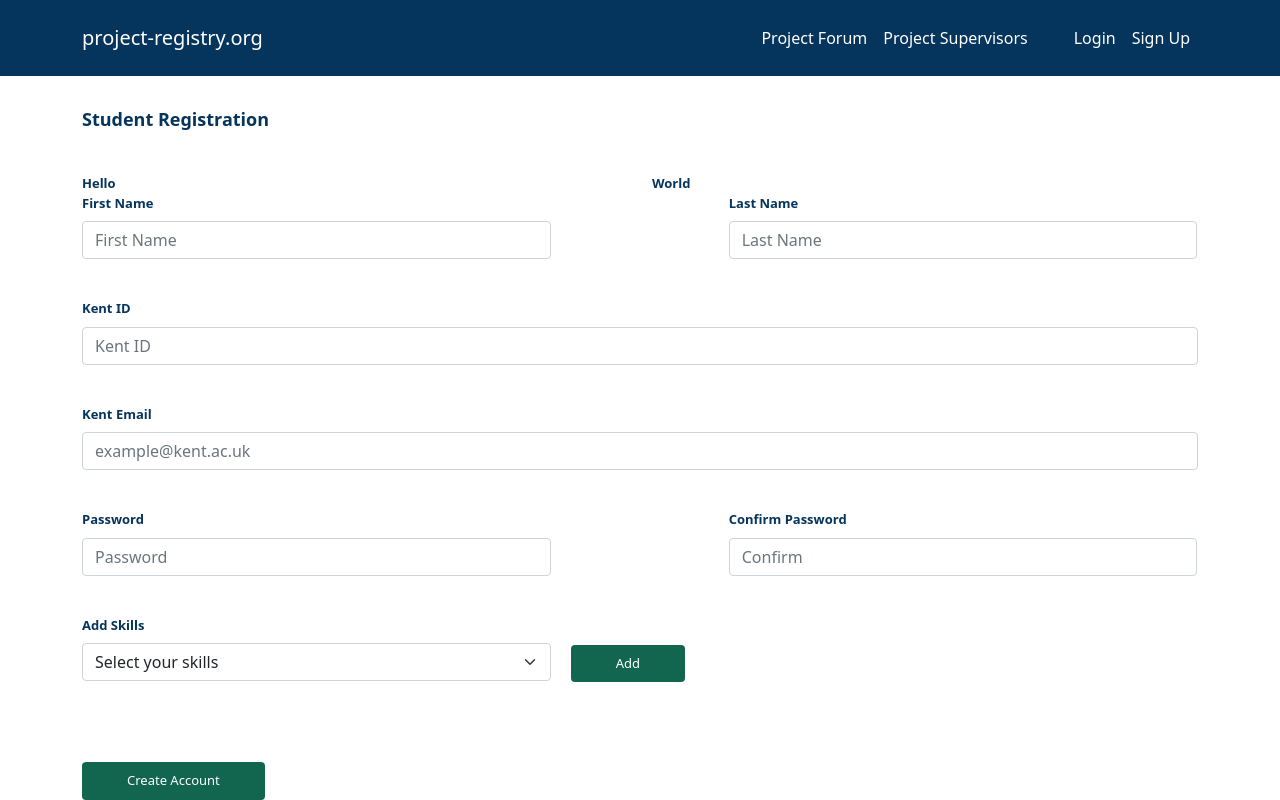
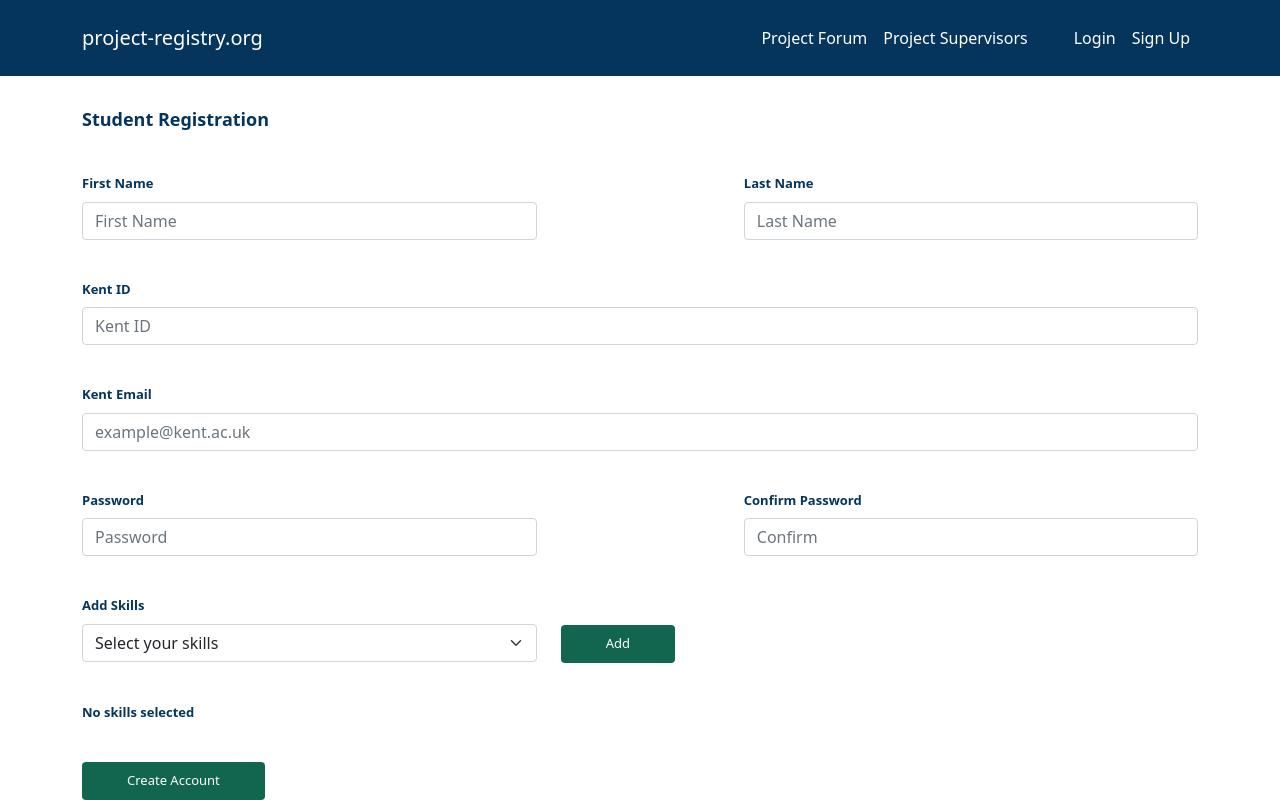
Before and after one commit to Appromode/front-end, a Next.js app: page /sign-up-form in a window 1280 px wide. Built offline with nearby package versions, Linux system fonts and the light colour scheme.

Commit message:
Removed default styles and used rows and columns

```diff
--- a/components/Forms/Reg-Form/index.tsx
+++ b/components/Forms/Reg-Form/index.tsx
@@ -17,7 +17,6 @@ const Index1:FC = () => {
   const [skillslist, setSkills] = useState([]); // skills list.map
   const skillref = React.createRef();
   const [tableisOccupied, setTable] = useState(false);
-  const [pickedSkill, setSkill] = useState('No skill selected');
 
   const AddSkill = () => (
     <div>
@@ -29,37 +28,32 @@ const Index1:FC = () => {
     </div>
   );
 
-  const render = () => (
-    !skillslist.length
-    ?
-    skillslist.map((skill) => (
-      <div>{skill}</div>
-    )) : <div>No skills selected</div>
+  const TagsOccupied = (
+    <div>
+      <div>Skills Selected</div>
+      <div className={styles.formspacer1} />
+      <AddSkill />
+    </div>
+  );
+
+  const TagsEmpty = (
+    <div>No skills selected</div>
   );
 
   const Skills = () => {
-    const TableOccupied = (
-      <div>
-        <div>Skills Selected</div>
-        <div className={styles.formspacer1} />
-        <AddSkill />
-      </div>
-    );
-
     if (tableisOccupied) {
-      return TableOccupied;
+      return TagsOccupied;
     }
-    return null;
+    return TagsEmpty;
   };
 
-  const SkillSelected = () => {
+  const DisplaySkills = () => {
     if (skillref.current.value !== 'Select your skills') {
       setSkills((currentSkills) => [...currentSkills, skillref.current.value]);
-      setSkill(skillref.current.value);
       setTable(true);
-      return (<Skills />);
+      return TagsOccupied;
     }
-    return null;
+    return TagsEmpty;
   };
 
   return (
@@ -80,30 +74,21 @@ const Index1:FC = () => {
         }}
       >
         <div className={styles.textbox}>
-          <Row>
-            <Col lg={6}>
-              Hello
-            </Col>
-            <Col lg={6}>
-              World
-            </Col>
-          </Row>
           <Form>
-            <div className="d-flex">
-              <div className={styles.lefttext}>
+            <Row>
+              <Col className={styles.lefttext} lg={6}>
                 <FormGroup>
                   <FormLabel>First Name</FormLabel>
                   <FormControl id="firstname" type="text" placeholder="First Name" />
                 </FormGroup>
-              </div>
-              <div className={styles.formspacer2} />
-              <div className={styles.righttext}>
+              </Col>
+              <Col className={styles.righttext} lg={6}>
                 <FormGroup>
                   <FormLabel>Last Name</FormLabel>
                   <FormControl id="lastname" type="text" placeholder="Last Name" />
                 </FormGroup>
-              </div>
-            </div>
+              </Col>
+            </Row>
             <div className={styles.formspacer1} />
             <FormGroup>
               <FormLabel>Kent ID</FormLabel>
@@ -115,24 +100,23 @@ const Index1:FC = () => {
               <FormControl id="email" type="email" placeholder="example@kent.ac.uk" />
             </FormGroup>
             <div className={styles.formspacer1} />
-            <div className="d-flex">
-              <div className={styles.lefttext}>
+            <Row className="d-flex">
+              <Col className={styles.lefttext} lg={6}>
                 <FormGroup controlId="formBasicPassword">
                   <FormLabel>Password</FormLabel>
                   <FormControl id="passwd" type="password" placeholder="Password" />
                 </FormGroup>
-              </div>
-              <div className={styles.formspacer2} />
-              <div className={styles.righttext}>
+              </Col>
+              <Col className={styles.righttext} lg={6}>
                 <FormGroup>
                   <FormLabel>Confirm Password</FormLabel>
                   <FormControl id="confpasswd" type="password" placeholder="Confirm" />
                 </FormGroup>
-              </div>
-            </div>
+              </Col>
+            </Row>
             <div className={styles.formspacer1} />
-            <div className="d-flex">
-              <div className={styles.lefttext}>
+            <Row className="d-flex">
+              <Col className={styles.lefttext} lg={6}>
                 <FormGroup>
                   <FormLabel>Add Skills</FormLabel>
                   <FormSelect id="skills" ref={skillref}>
@@ -149,12 +133,11 @@ const Index1:FC = () => {
                     <option>Functional Programming</option>
                   </FormSelect>
                 </FormGroup>
-              </div>
-              <div className={styles.formspacer3} />
-              <div className={styles.righttext1}>
-                <button type="button" onClick={SkillSelected} className={styles.save}>Add</button>
-              </div>
-            </div>
+              </Col>
+              <Col className={styles.righttext1}>
+                <button type="button" onClick={DisplaySkills} className={styles.save}>Add</button>
+              </Col>
+            </Row>
             <div className={styles.formspacer1} />
             <Skills />
             <div className={styles.formspacer1} />
--- a/components/Forms/styles.module.scss
+++ b/components/Forms/styles.module.scss
@@ -114,8 +114,8 @@
 }
 
 .righttext {
-    float: right;
-    width: 42%;
+    flex: 1;
+    padding-left: 195px;
 }
 
 .righttext1 {
```
